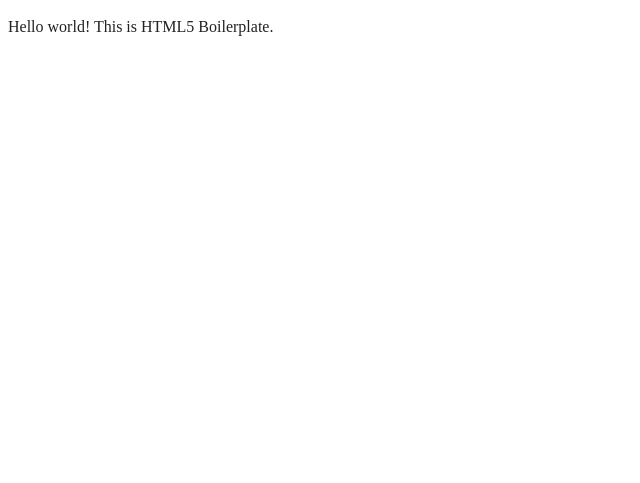
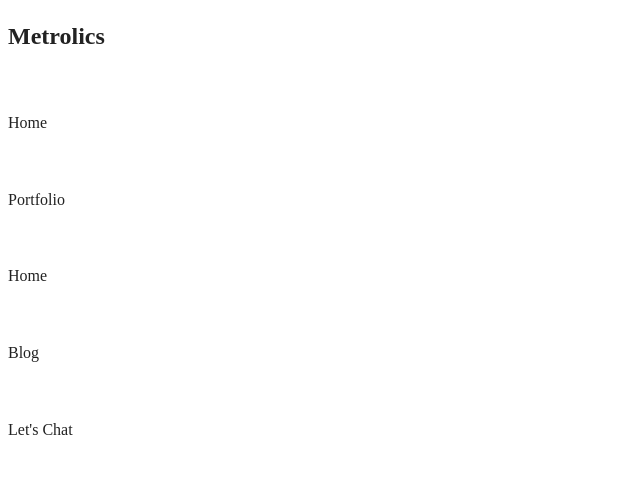
Before and after one commit to CesariaMonforte/Lab_02, a website: page index.html in a window 1280 px wide. Shown: the whole page, without its empty margins (0-640 px from the left). Drawn offline with Linux system fonts and the light colour scheme.

Commit message:
header section with navigation Bar menu items and website title and icon

```diff
--- a/index.html
+++ b/index.html
@@ -25,7 +25,49 @@
 <body>
 
   <!-- Add your site or application content here -->
-  <p>Hello world! This is HTML5 Boilerplate.</p>
+  <header>
+      <nav class="navbar">
+          <div class="navbar-company">
+            <h1 class="navbar-company__header">Metrolics</h1>
+            <img src="" alt="" class="navbar-company__Icon">
+          </div>
+
+
+            <div class="navbar-item">
+              <a class="navbar-item__link">
+              <p class="navbar-item__text">Home</p>
+              <img src="" alt="" class="navbar-item__icon">
+              </a>
+            </div>
+            <div class="navbar-item">
+              <a class="navbar-item__link">
+              <p class="navbar-item__text">Portfolio</p>
+              <img src="" alt="" class="navbar-item__icon">
+              </a>
+            </div>
+            <div class="navbar-item">
+              <a class="navbar-item__link">
+              <p class="navbar-item__text">Home</p>
+              <img src="" alt="" class="navbar-item__icon">
+              </a>
+            </div>
+            <div class="navbar-item">
+              <a class="navbar-item__link">
+              <p class="navbar-item__text">Blog</p>
+              <img src="" alt="" class="navbar-item__icon">
+              </a>
+            </div>
+            <div class="navbar-item">
+              <a class="navbar-item__link">
+              <p class="navbar-item__text">Let's Chat</p>
+              <img src="" alt="" class="navbar-item__icon">
+              </a>
+            </div>
+
+      </nav>
+  </header>
+  <main>
+
   <script src="js/app.js"></script>
 
 </body>
```
